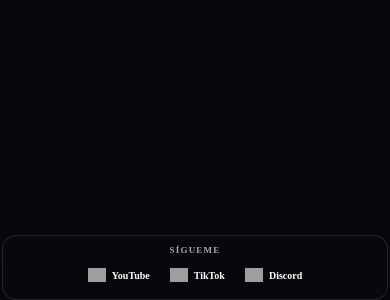
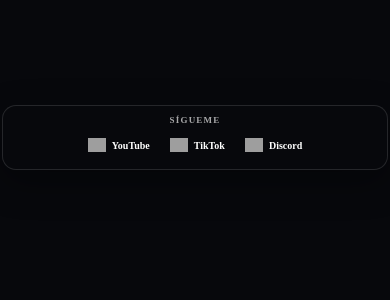
Before and after one commit to Smonk14/smonk-radio-web, a website built with Vite: page index.html in a window 390 px wide. Shown: the part 1015-1315 px from the top of the page. After the commit the page ends 1185 px from the top, so only its background shows below. Built offline with nearby package versions, Linux system fonts and the light colour scheme; some packages are replaced by stand-ins of ours; no server answers; the database is empty; grey boxes are pictures that could not be loaded.

Commit message:
Feat: Arreglo dedfinitivo de altura de sociales

```diff
--- a/src/styles/social-links.css
+++ b/src/styles/social-links.css
@@ -2,7 +2,7 @@
   position: absolute;
 
   /* Un poco más hacia la izquierda */
-  left: 45px;
+  left: 55px;
 
   /* Debajo del chat */
   top: calc(60% + 250px);
@@ -91,7 +91,7 @@
     position: absolute;
 
     left: 50%;
-    top: 1250px;
+    top: 1120px;
     bottom: auto;
 
     transform: translateX(-50%);
```
